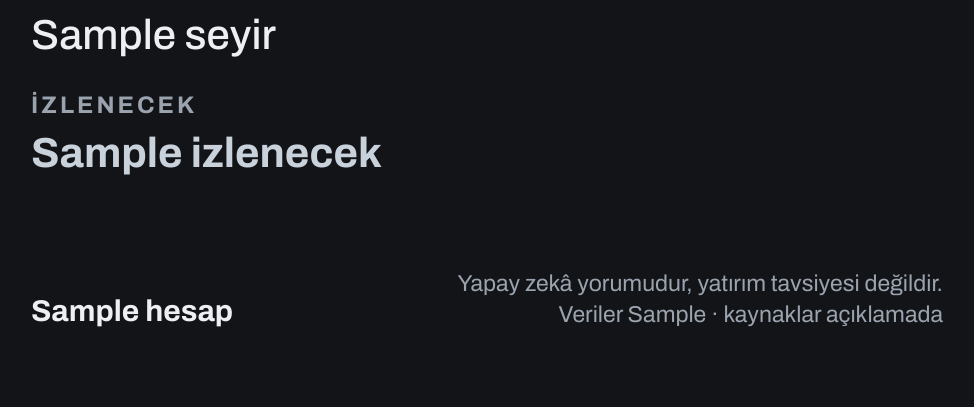
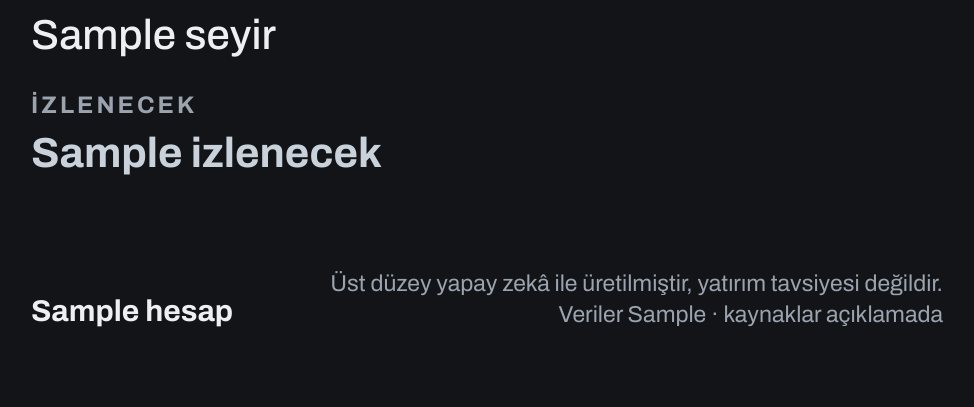
Before and after one commit to ridvancoskun1975-cpu/gumus-bot, a Python web app: template templates/yorum.html in a window 1280 px wide. Shown: the part 943-1350 px from the top of the page, without its empty margins (53-1027 px from the left). Run offline with Jinja, Linux system fonts and the light colour scheme; the template is opened without the code that fills it: most values are stand-ins (such as "Sample title", 1, 10 or a date in 2020).

Commit message:
Önizleme: "Üst düzey yapay zekâ ile üretilmiştir" (görsel etiketler + Nasıl hazırlandı satırı; yasal uyarılar aynen)
Co-Authored-By: Claude Opus 5.5 <noreply@anthropic.com>
Claude-Session: https://claude.ai/code/session_01NaHJ2WecDMMSg7JYQhCJ88

```diff
--- a/bot/yorum.py
+++ b/bot/yorum.py
@@ -605,11 +605,11 @@ UYARI = ("Burada yer alan yatırım bilgi, yorum ve tavsiyeleri yatırım danı
 def _nasil_hazirlandi(gelismeler):
     # Model ve şirket adı yazılmaz (Rıdvan, 15 Ekim 2026 20:31: "Kaldır"); "yapay zekâ ile" yeterli.
     if gelismeler:
-        dayanak = ("Yorumlar aşağıdaki fiyat ve kur verileri ile yapay zekânın pazar sabahı web aramasıyla "
-                   "derlediği haftanın haberlerinden otomatik üretilir; haber özetleri ayrıca "
+        dayanak = ("Yorumlar aşağıdaki fiyat ve kur verileri ile pazar sabahı web aramasıyla derlenen "
+                   "haftanın haberlerinden üst düzey yapay zekâ ile otomatik üretilir; haber özetleri ayrıca "
                    "doğrulanmaz ve yayından önce bir uzman tarafından incelenmez.")
     else:
-        dayanak = ("Yorumlar aşağıdaki fiyat ve kur verilerinden yapay zekâ ile otomatik üretilir; "
+        dayanak = ("Yorumlar aşağıdaki fiyat ve kur verilerinden üst düzey yapay zekâ ile otomatik üretilir; "
                    "yayından önce bir uzman tarafından incelenmez. Bu hafta haber taraması yapılamadığı için "
                    "yalnızca geçmiş fiyat ve kur hareketlerine dayanır.")
     return (f"Nasıl hazırlandı: {dayanak} Her vadede verilere göre ağır basan yön ve gücü belirtilir; bu bir "
--- a/templates/yorum-reels.html
+++ b/templates/yorum-reels.html
@@ -140,7 +140,7 @@
 
   {#- Yapay zekâ ibaresi altta, küçük (Rıdvan, 15 Ekim 21:38) ama ilk kareden görünür ve arayüzün kapattığı
       alt şeridin üstünde; bütün sahnelerde. -#}
-  <div class="blok soluk yz-not" style="top: 1610px">Yapay zekâ ile üretilmiştir · yatırım tavsiyesi değildir.</div>
+  <div class="blok soluk yz-not" style="top: 1610px">Üst düzey yapay zekâ ile üretilmiştir · yatırım tavsiyesi değildir.</div>
 
   <div class="kenar" style="bottom: 110px">
     <b style="font-size: 34px">{{ hesap }}</b>
--- a/templates/yorum.html
+++ b/templates/yorum.html
@@ -54,7 +54,7 @@ h2 { margin: 4px 0 0; font-size: 96px; line-height: 1; font-weight: 800; letter-
 
   <div class="govde" id="govde" data-degisken="--ozet" data-en-buyuk="38" data-en-kucuk="30" style="justify-content: space-evenly">
     <div>
-      <div class="yz"><i></i>YAPAY ZEKÂ İLE ÜRETİLMİŞTİR</div>
+      <div class="yz"><i></i>ÜST DÜZEY YAPAY ZEKÂ İLE ÜRETİLMİŞTİR</div>
       <h1 style="font-size: 100px; margin-top: 24px; text-wrap: balance">Kısa, orta ve uzun vade</h1>
       <div class="tarih" style="margin-top: 22px; font-size: 36px">{{ tarih }} · {{ gun }}</div>
       {% if dayanak %}<div class="soluk" style="margin-top: 10px; font-size: 26px">Dayanak: {{ dayanak }}</div>{% endif %}
@@ -80,7 +80,7 @@ h2 { margin: 4px 0 0; font-size: 96px; line-height: 1; font-weight: 800; letter-
   <div class="alt" style="padding-top: 26px">
     <b style="font-size: 30px">{{ hesap }}</b>
     <div class="alt-sag">
-      <span class="soluk" style="font-size: 24px">Yapay zekâ yorumudur, yatırım tavsiyesi değildir.</span>
+      <span class="soluk" style="font-size: 24px">Üst düzey yapay zekâ ile üretilmiştir, yatırım tavsiyesi değildir.</span>
       <span class="vurgu" style="font-size: 28px; font-weight: 700">Kaydırın →</span>
     </div>
   </div>
@@ -117,7 +117,7 @@ h2 { margin: 4px 0 0; font-size: 96px; line-height: 1; font-weight: 800; letter-
   <div class="alt" style="padding-top: 24px">
     <b style="font-size: 30px">{{ hesap }}</b>
     <div class="alt-sag soluk" style="font-size: 23px">
-      <span>Yapay zekâ yorumudur, yatırım tavsiyesi değildir.</span>
+      <span>Üst düzey yapay zekâ ile üretilmiştir, yatırım tavsiyesi değildir.</span>
       <span>Veriler {{ veri_tarihi }} · kaynaklar açıklamada</span>
     </div>
   </div>
```
